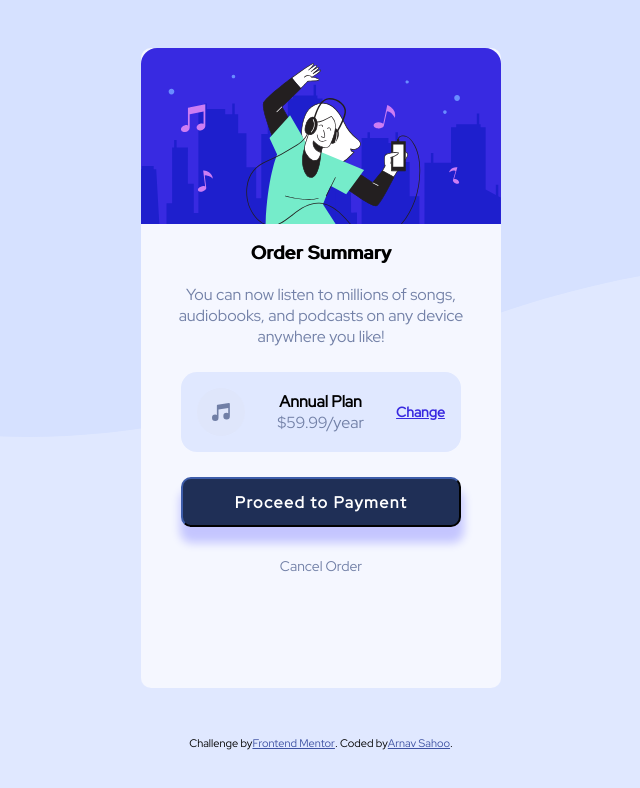
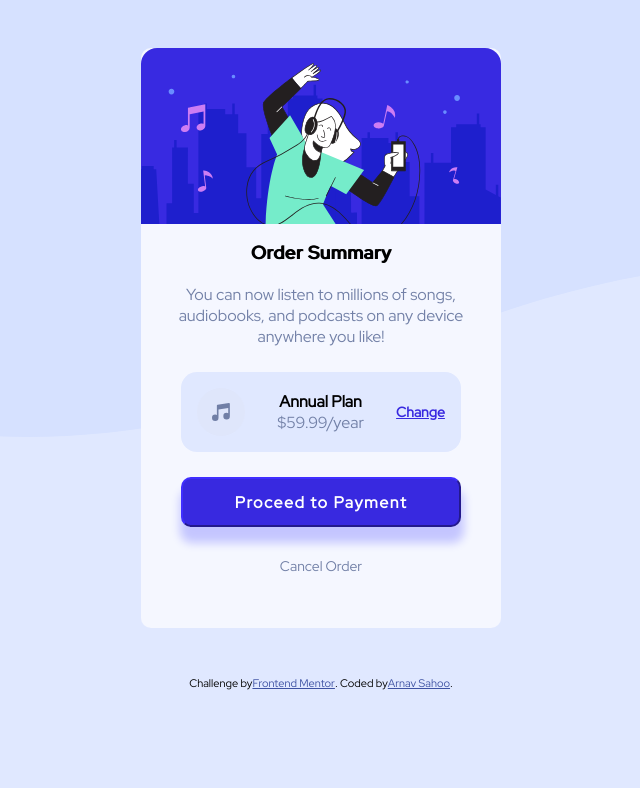
Before and after one commit to darthTh0t/order-summary-component-main, a plain HTML site: page index.html in a window 1280 px wide. Shown: the whole page, without its empty margins (319-959 px from the left). Drawn offline with Linux system fonts and the light colour scheme.

Commit message:
made ocerflow hidden and adjusted overall height

```diff
--- a/index.html
+++ b/index.html
@@ -10,7 +10,7 @@
 
   <!-- Feel free to remove these styles or customise in your own stylesheet 👍 -->
   <style>
-    .attribution { font-size: 11px; text-align: center; display: flex; justify-content: center; align-items: center;}
+    .attribution { font-size: 11px; text-align: center; display: flex; justify-content: center; align-items: center; position: sticky;}
     .attribution a { color: hsl(228, 45%, 44%);  }
   </style>
 </head>
@@ -33,6 +33,7 @@
         </ul>
         <span>Change</span>
       </div>
+      <div class="final-div">
         <div class="final-card">
           <ul>
             <li>
@@ -40,6 +41,7 @@
             </li>
             <li id="cancel-order">Cancel Order</li>
           </ul>
+        </div>
       </div>
     </div>
   </div>
--- a/styles.css
+++ b/styles.css
@@ -2,6 +2,7 @@
 
 body{
     margin: 0;
+    margin-top: 20px;
     padding: 0;
     font-size: 18px;
     font-family: 'Red Hat Display', sans-serif;
@@ -9,10 +10,11 @@ body{
     background-color: hsl(225, 100%, 94%);
     background-image: url(images/pattern-background-desktop.svg);
     background-repeat: repeat-x;
+    height: 580px;
 }
 
 .main-container{
-    height: 560px;
+    max-height: 580px;
     margin: 3rem auto;
     width: 360px;
     height: 80vh;
@@ -23,6 +25,7 @@ body{
     border-radius: .625rem;
     background-color: hsl(225, 100%, 98%);
     color: hsl(224, 23%, 55%);
+    overflow: hidden;
 }
 
 .main-container .image-card img{
@@ -32,6 +35,7 @@ body{
 }
 
 .main-container .text-card{
+    position: relative;
     display: flex;
     flex-flow: column wrap;
     text-align: center;
@@ -44,6 +48,7 @@ body{
     text-shadow: 1px 0 #000000;
     letter-spacing:1px;
     font-weight:bolder;
+    position: relative;
 }
 
 .main-container .text-card p{
@@ -52,6 +57,7 @@ body{
     font-size: 16px;
     padding: 0 10px;
     font-weight: 500;
+    position: relative;
 }
 
 .main-container .rate-card{
@@ -111,8 +117,9 @@ body{
 }
 
 .main-container .final-card ul li button{
-    background-color: hsl(223, 47%, 23%);
-    border-color: hsl(223, 47%, 23%);
+    position: relative;
+    background-color: hsl(245, 75%, 52%);
+    border-color: hsl(245, 75%, 52%);
     color: white;
     cursor: pointer;
     width: 280px;
@@ -126,10 +133,18 @@ body{
 }
 
 .main-container .final-card ul li button:hover{
-    background-color: hsl(245, 75%, 52%);
+    background-color: hsl(219, 84%, 57%);
+    border-color: hsl(219, 84%, 57%);
 }
 
 #cancel-order{
     padding: 30px;
     font-size: 14px;
 }
+
+
+@media (max-height: 600px){
+    .main-container{
+        max-height: 480px;
+    }
+}
```
Lines whose indentation alone changed are shown as unchanged.
